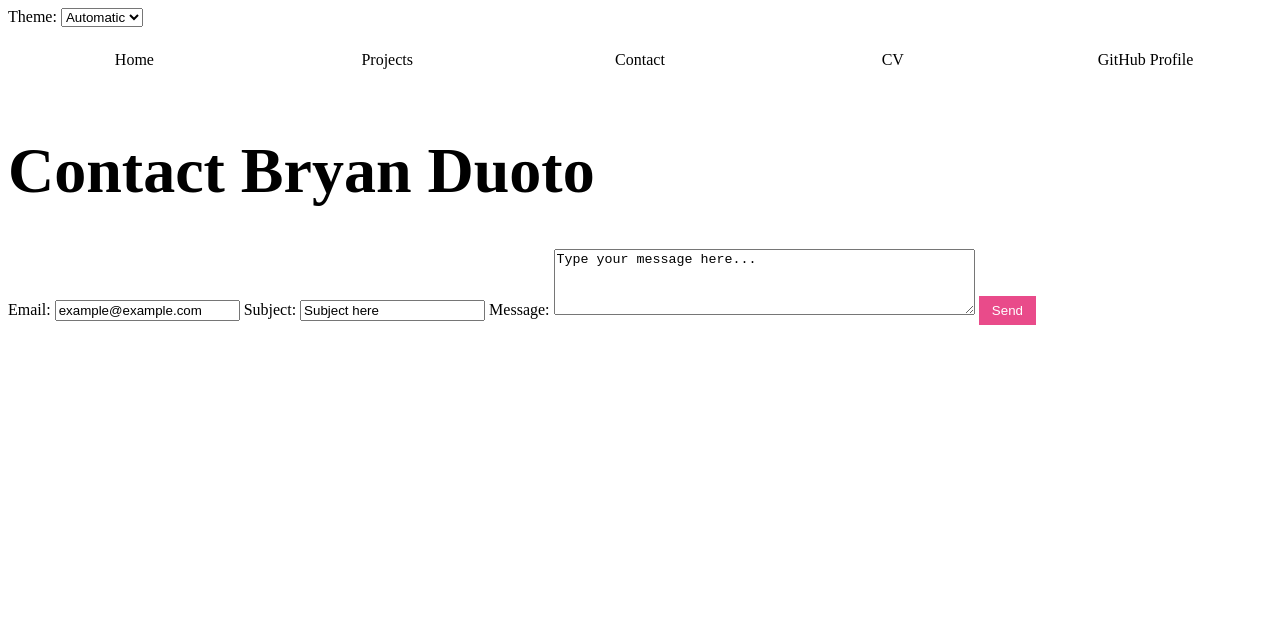
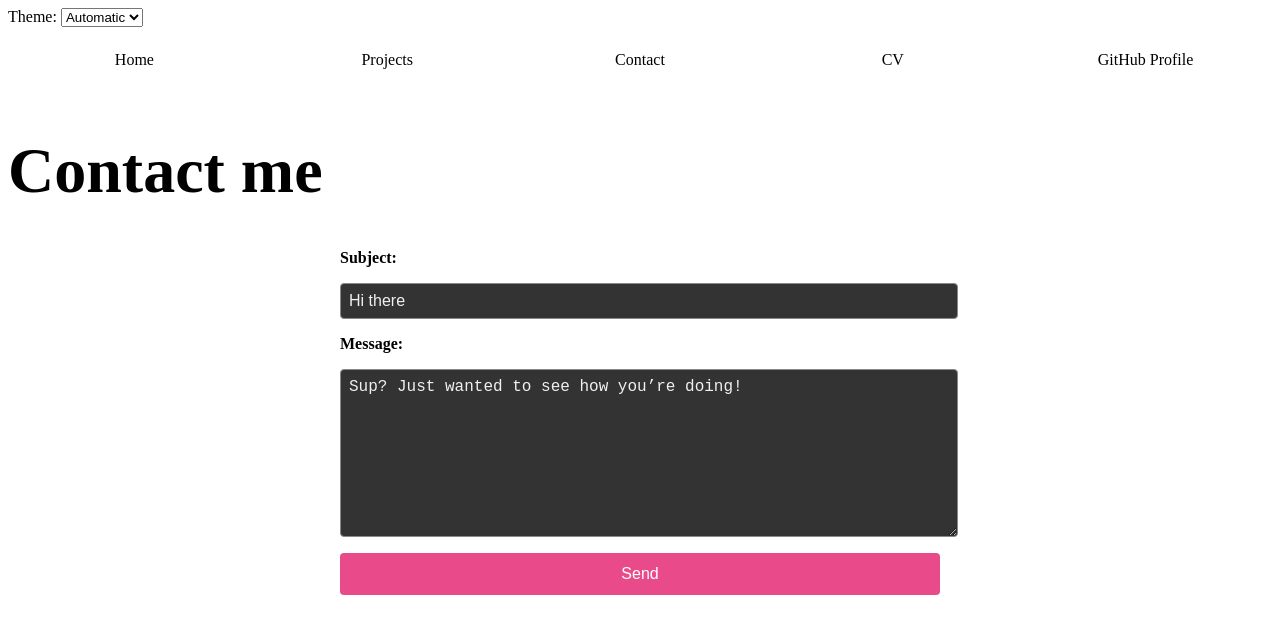
Before and after one commit to DutesMcGutes/portfolio, a plain HTML site: page contact/index.html in a window 1280 px wide. Drawn offline with Linux system fonts and the light colour scheme.

Commit message:
formatting bug fixes for contact form

```diff
--- a/contact/index.html
+++ b/contact/index.html
@@ -8,17 +8,14 @@
 </head>
 <body>
 
-    <h1>Contact Bryan Duoto</h1>
+    <h1>Contact me</h1>
 
-    <form class="contact-form" action="mailto:bryanduoto@gmail.com" method="POST" enctype="text/plain">
-        <label for="email">Email:</label>
-        <input type="email" id="email" name="email" value="example@example.com" required>
-
+    <form class="contact-form" action="mailto:bryanduoto@gmail.com" method="GET">
         <label for="subject">Subject:</label>
-        <input type="text" id="subject" name="subject" value="Subject here" required>
+        <input type="text" id="subject" name="subject" value="Hi there" required>
 
         <label for="body">Message:</label>
-        <textarea id="body" name="body" rows="4" cols="50">Type your message here...</textarea>
+        <textarea id="body" name="body" rows="4" cols="50">Sup? Just wanted to see how you’re doing!</textarea>
 
         <button type="submit">Send</button>
     </form>
--- a/style.css
+++ b/style.css
@@ -14,24 +14,78 @@ html, body {
   accent-color: var(--color-accent); /* Inherit accent color across the page */
 }
 
-/* Light theme styles */
 [data-theme="light"] {
   background-color: var(--color-background-light);
   color: var(--text-color-light); /* Black text for light theme */
   border-bottom-color: var(--border-color-light);
 }
 
-/* Dark theme styles */
 [data-theme="dark"] {
   background-color: var(--color-background-dark);
   color: var(--text-color-dark); /* White text for dark theme */
   border-bottom-color: var(--border-color-dark);
 }
 
-/* Ensure the text color is applied throughout */
 body {
   background-color: var(--color-background-light); /* Default to light theme background */
   color: var(--text-color-light); /* Default to light theme text color */
+}
+
+/* Contact form styling */
+.contact-form {
+  display: flex;
+  flex-direction: column;  /* Aligns form elements vertically */
+  gap: 1rem;               /* Adds space between form elements */
+  max-width: 600px;        /* Restrict the width of the form */
+  margin: 2rem auto;       /* Center the form and add some margin */
+}
+
+.contact-form label {
+  font-weight: bold;
+  color: var(--text-color-light);
+}
+
+.contact-form input[type="email"],
+.contact-form input[type="text"],
+.contact-form textarea {
+  background-color: #333333;  /* Dark background */
+  color: #f0f0f0;             /* Light text for better contrast */
+  padding: 0.5rem;
+  border: 1px solid #888888;  /* Slightly lighter border */
+  border-radius: 4px;
+  width: 100%;                /* Make the fields take full width */
+  font-size: 1rem;
+}
+
+.contact-form input[type="email"]:focus,
+.contact-form input[type="text"]:focus,
+.contact-form textarea:focus {
+  border-color: var(--color-accent);  /* Accent border on focus */
+  outline: none;
+}
+
+.contact-form button {
+  background-color: var(--color-accent); /* Accent-colored button */
+  color: white;
+  padding: 0.75rem;
+  border: none;
+  cursor: pointer;
+  border-radius: 4px;
+  font-size: 1rem;
+}
+
+.contact-form button:hover {
+  background-color: oklch(60% 50% 0); /* Darker accent color on hover */
+}
+
+.contact-form textarea {
+  resize: vertical;  /* Allow vertical resizing */
+  min-height: 150px; /* Ensure the textarea is tall enough */
+}
+
+/* Adjust the text color in dark mode */
+[data-theme="dark"] .contact-form label {
+  color: var(--text-color-dark); /* White text in dark mode */
 }
 
 /* Navigation styles */
@@ -69,7 +123,6 @@ nav a:hover {
   gap: 1rem;  /* Add space between articles */
 }
 
-/* Subgrid for article content alignment */
 .projects article {
   display: grid;
   grid-template-rows: subgrid;  /* Align rows within the grid */
@@ -81,14 +134,12 @@ nav a:hover {
   margin: 0;  /* Reduce margin on headings */
 }
 
-/* Styling headings */
 h1 {
   font-size: 400%;  /* Make h1 significantly larger than h2 */
 }
 
 h1, h2, h3, h4, h5, h6 {
   line-height: 1.1;           /* Smaller line height for headings */
-  text-wrap: balance;         /* Prevent uneven lines */
 }
 
 /* Accent color for buttons */
```
